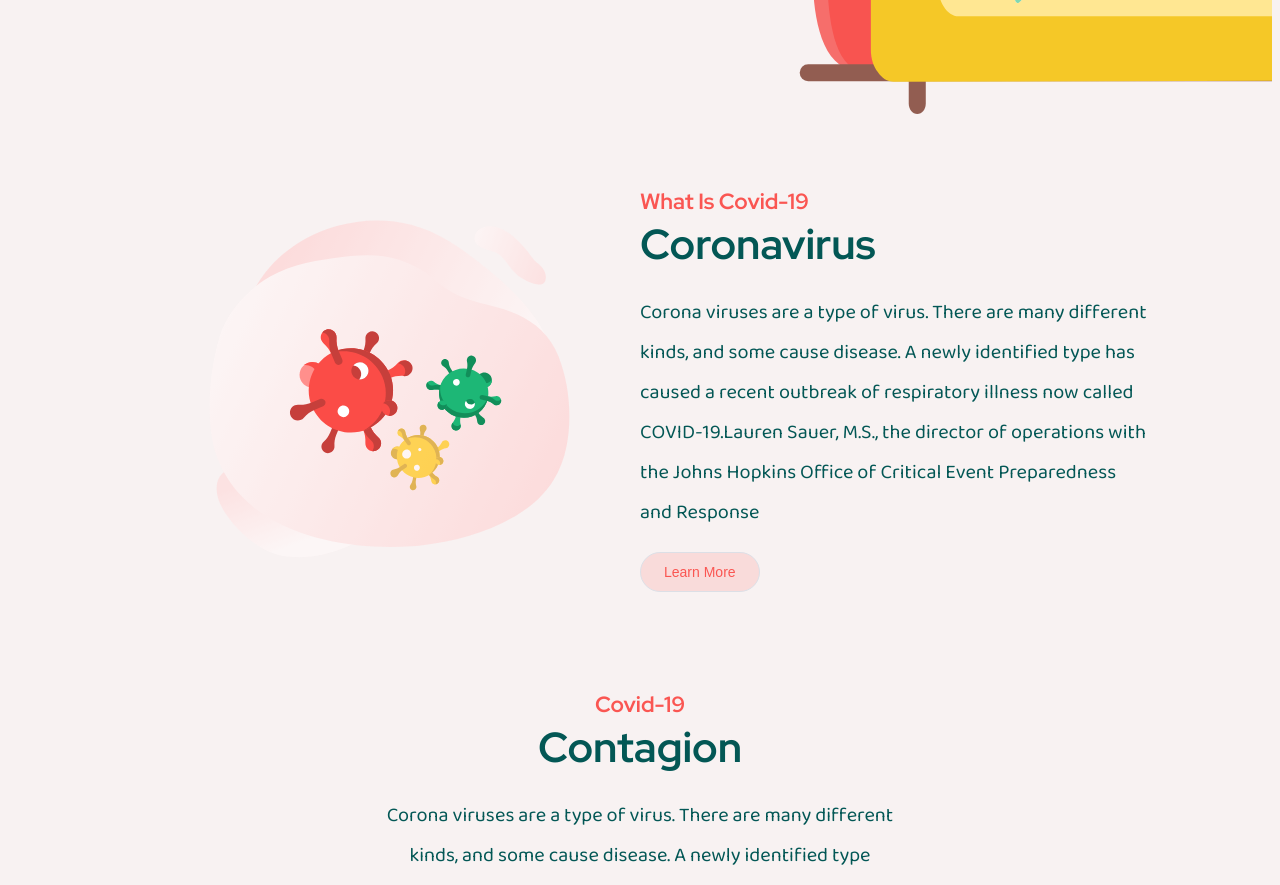
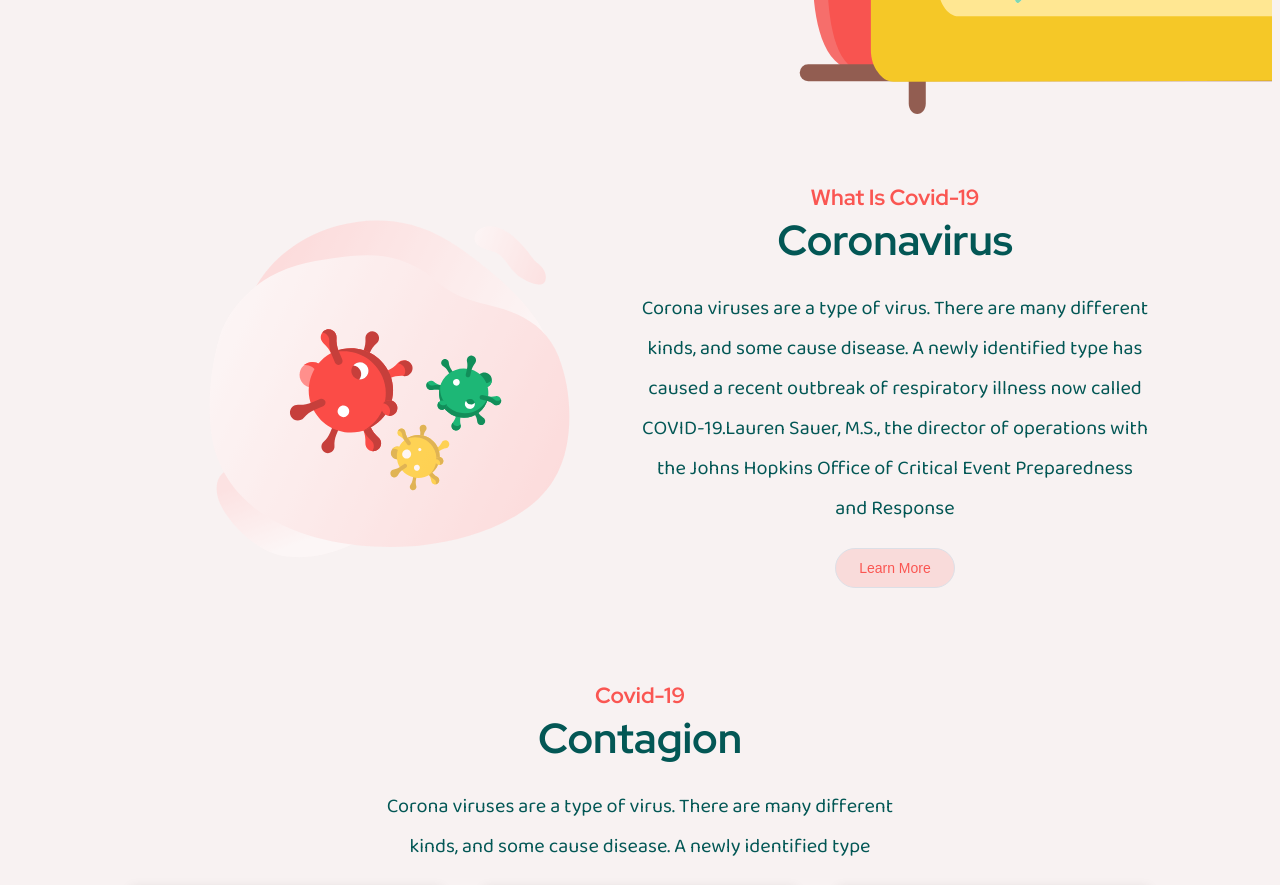
Before and after one commit to yevheniimoskalenko/layout-covid-19, a Nuxt app: page / in a window 1280 px wide. Shown: the part 860-1745 px from the top of the page. Built offline with nearby package versions, Linux system fonts and the light colour scheme.

Commit message:
final adaptive coronovirus block

```diff
--- a/components/coronavirus.vue
+++ b/components/coronavirus.vue
@@ -1,12 +1,12 @@
 <template>
   <div class="coronovirus">
-    <el-row type="flex" justify="center" align="middle">
-      <el-col :span="12">
+    <el-row class="cont">
+      <el-col :xs="24" :sm="12" :md="12" :lg="12" :xl="12">
         <div class="image">
-          <img src="@/static/Group 18557.svg" alt="" />
+          <img src="@/static/Group 18557.svg" alt />
         </div>
       </el-col>
-      <el-col :span="12">
+      <el-col :xs="24" :sm="12" :md="12" :lg="12" :xl="12">
         <div class="container">
           <h3>What Is Covid-19</h3>
           <h2>Coronavirus</h2>
@@ -17,7 +17,7 @@
             M.S., the director of operations with the Johns Hopkins Office of
             Critical Event Preparedness and Response
           </p>
-          <el-button round="">Learn More</el-button>
+          <el-button round class="learn">Learn More</el-button>
         </div>
       </el-col>
     </el-row>
@@ -37,9 +37,14 @@
   margin-top: 25px;
 }
 .image {
+  display: flex;
+  justify-content: center;
+  align-items: center;
   img {
     background-size: cover;
     width: 100%;
+    max-width: 100%;
+    display: block;
   }
 }
 .el-button {
@@ -49,4 +54,91 @@
 .el-button:active {
   border: 1px solid rgba(250, 86, 82, 0.15);
 }
+@media (max-width: 576px) {
+  .container {
+    h3,
+    p,
+    h2 {
+      text-align: center;
+    }
+  }
+  .container {
+    display: flex;
+    justify-content: center;
+    flex-direction: column;
+    align-items: center;
+    p {
+      font-size: 16px;
+      line-height: 30px;
+    }
+  }
+}
+
+// Малые девайсы («ландшафтные телефоны», >= 576px)
+@media (min-width: 576px) {
+  .container {
+    h3,
+    p,
+    h2 {
+      text-align: center;
+    }
+  }
+  .container {
+    display: flex;
+    justify-content: center;
+    flex-direction: column;
+    align-items: center;
+    p {
+      font-size: 16px;
+      line-height: 30px;
+    }
+  }
+}
+
+// Средние девайсы («таблетки», >= 768px)
+@media (min-width: 768px) {
+  .cont {
+    display: flex;
+    justify-content: center;
+    align-items: center;
+  }
+  .container {
+    p {
+      font-size: 16px;
+      line-height: 30px;
+    }
+  }
+  .image {
+    display: flex;
+    justify-content: center;
+    align-items: center;
+    height: 100%;
+    img {
+      flex: auto;
+      margin: auto;
+    }
+  }
+}
+
+// Большие девайсы (десктопы, >= 992px)
+@media (min-width: 992px) {
+  .container {
+    display: flex;
+    p {
+      font-size: 20px;
+      line-height: 40px;
+    }
+  }
+}
+
+// Экстрабольшие девайсы (большие десктопы, >= 1200px)
+@media (min-width: 1200px) {
+  .container {
+    display: flex;
+    p {
+      font-size: 20px;
+      line-height: 40px;
+    }
+  }
+}
 </style>
```
